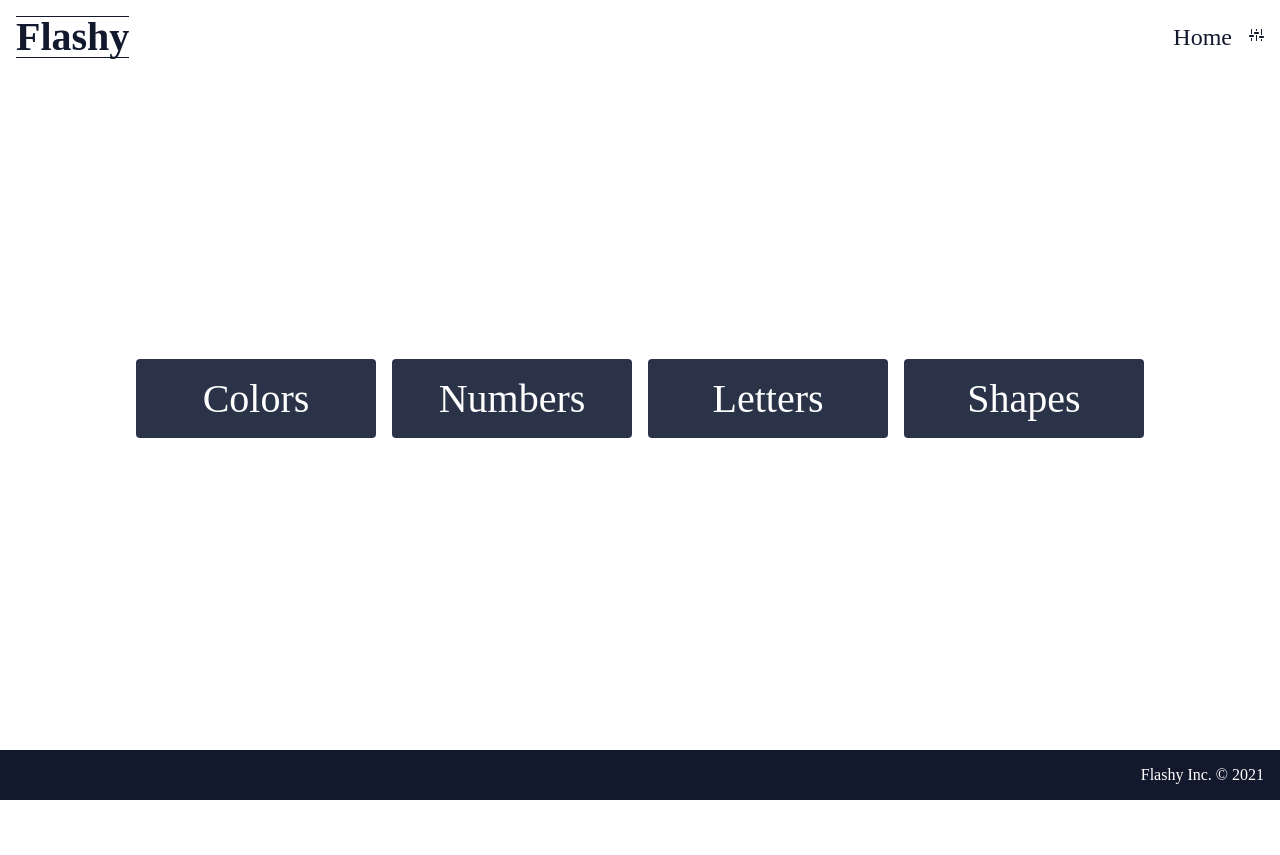
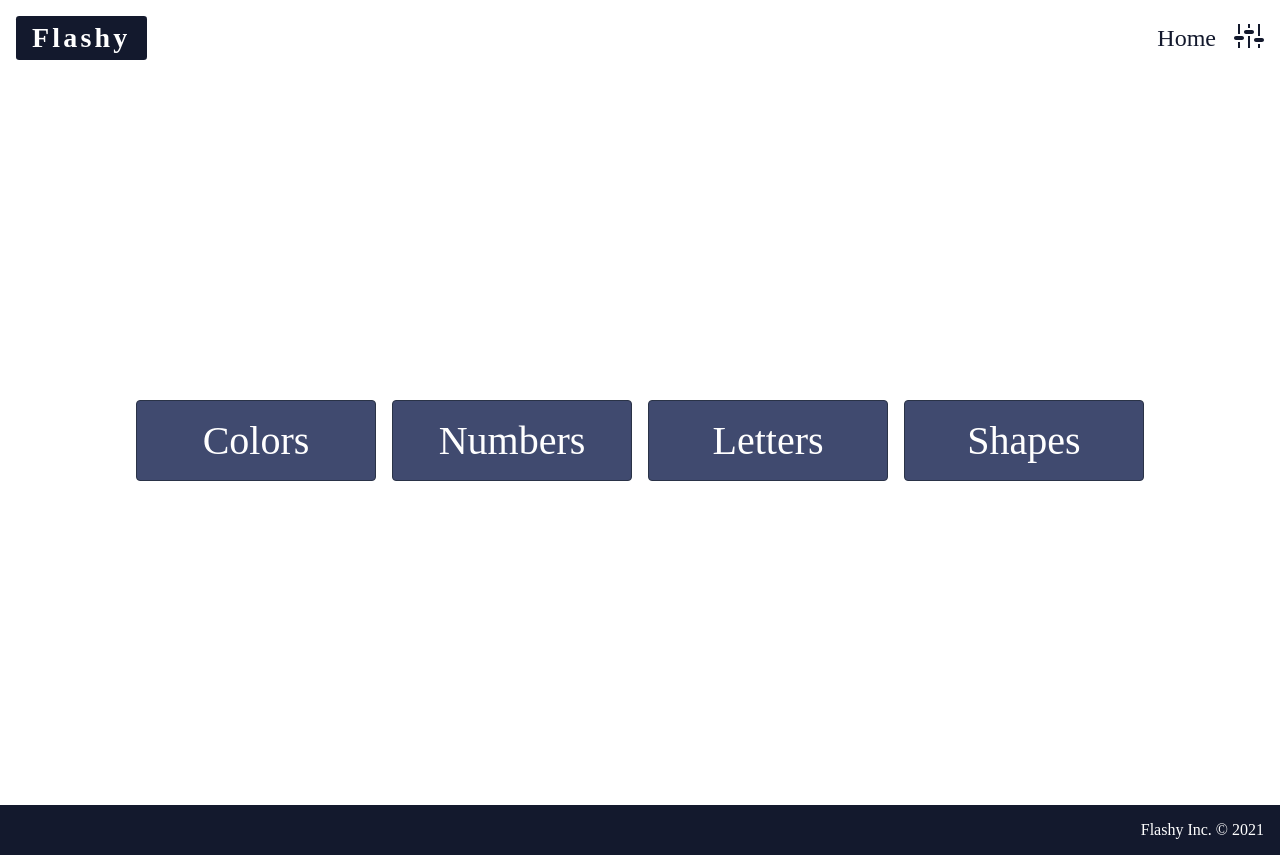
Before and after one commit to gbsimon87/flashy-react, a React (Create React App) app: page / in a window 1280 px wide. Before the commit the page ends 803 px from the top, so only its background shows below. Built offline with nearby package versions, Linux system fonts and the light colour scheme.

Commit message:
fix dark and light modes throughout app

```diff
--- a/src/components/Colors.js
+++ b/src/components/Colors.js
@@ -4,7 +4,7 @@ import { useGlobalContext } from '../context';
 import SectionFooter from './ui/SectionFooter';
 
 function Colors({ randomColors }) {
-  const { autoplay } = useGlobalContext();
+  const { autoplay, theme } = useGlobalContext();
 
   const [colors] = useState(randomColors);
   const [index, setIndex] = useState(0);
@@ -50,7 +50,7 @@ function Colors({ randomColors }) {
   }, [])
 
   return (
-    <div className="colors">
+    <div className="colors" style={theme.main}>
       <section className="section__body">
         {randomColors.map((colours, personIndex) => {
           const { name } = colours;
@@ -70,7 +70,7 @@ function Colors({ randomColors }) {
                 className="slide-background-color"
                 style={{ backgroundColor: `${name}` }}
                 />
-              <div className="article__controls">
+              <div className="article__controls" style={theme.main}>
                 <h4>{name}</h4>
               </div>
             </article>
--- a/src/components/Home.js
+++ b/src/components/Home.js
@@ -8,7 +8,7 @@ function Home() {
   const { theme } = useGlobalContext();
   return (
     <>
-      <div className="home" style={theme}>
+      <div className="home" style={theme.main}>
         <section className="section__body">
           <div className="game">
             <Link to="/colors">Colors</Link>
--- a/src/components/Settings.js
+++ b/src/components/Settings.js
@@ -7,7 +7,7 @@ function Settings() {
   const isDarkMode = theme === themes.light ? false : true;
 
   return (
-    <div className="settings" style={theme}>
+    <div className="settings" style={theme.main}>
       <div className="settings__options">
         <div className="setting">
           <div>Autoplay</div>
--- a/src/components/ui/Nav.js
+++ b/src/components/ui/Nav.js
@@ -6,21 +6,19 @@ function Nav() {
   const { pageTitle, theme } = useGlobalContext();
 
   return (
-    <nav className="nav" style={theme}>
+    <nav className="nav" style={theme.nav}>
       <header className="nav__header">
         <Link to="/" style={theme}>
-          <h2 className="logo">Flashy</h2>
+          <h3 className="logo">Flashy</h3>
         </Link>
       </header>
-      <div className="nav__right">
-        <div className="page-title">
+      <div className="nav__right" >
+        <div className="page-title" style={theme.nav}>
           { pageTitle }
         </div>
-        <div className="nav__right--settings">
-          <Link style={theme} to="/settings">
-            <GoSettings />
-          </Link>
-        </div>
+        <Link style={theme.nav} to="/settings" className="nav-settings">
+          <GoSettings size="2rem" />
+        </Link>
       </div>
     </nav>
   )
--- a/src/components/ui/SectionFooter.js
+++ b/src/components/ui/SectionFooter.js
@@ -12,7 +12,7 @@ function SectionFooter({
   const { theme } = useGlobalContext();
 
   return (
-    <section className="section__footer">
+    <section className="section__footer" style={theme.footer}>
       <button
         className="button section__body__button"
         style={theme}
--- a/src/context.js
+++ b/src/context.js
@@ -19,12 +19,32 @@ const themeColors = {
 
 export const themes = {
   dark: {
-    color: themeColors.white,
-    background: themeColors.primary5,
+    nav: {
+      color: themeColors.white,
+      background: themeColors.primary5,
+    },
+    main: {
+      color: themeColors.white,
+      background: themeColors.primary4,
+    },
+    footer: {
+      color: themeColors.white,
+      background: themeColors.primary4,
+    },
   },
   light: {
-    color: themeColors.primary5,
-    background: themeColors.white,
+    nav: {
+      color: themeColors.primary5,
+      background: themeColors.white,
+    },
+    main: {
+      color: themeColors.primary5,
+      background: themeColors.white,
+    },
+    footer: {
+      color: themeColors.primary5,
+      background: themeColors.white,
+    },
   },
 }
 
--- a/src/index.css
+++ b/src/index.css
@@ -86,26 +86,35 @@ End Global Styles
   padding: 1rem;
 }
 
-.nav .nav__header {
-  border-top: 1px solid var(--clr-primary-5);
-  border-bottom: 1px solid var(--clr-primary-5);
+.nav .nav__header .logo {
+  background: var(--clr-primary-5);
+  color: white;
+  border-radius: 0.2rem;
+  padding: 0.5rem 1rem;
+  letter-spacing: 0.2rem;
 }
 
-.nav__right {
+.nav .nav__right {
   display: flex;
   justify-content: space-around;
   align-items: center;
   gap: 1rem;
+  color: var(--clr-primary-4);
+
 }
 
 .nav .nav__right .page-title {
   font-size: 1.5rem;
-  /* color: var(--clr-primary-2); */
   text-transform: capitalize;
+  color: var(--clr-primary-4);
 }
 
-.nav__right--settings {
-  color: var(--clr-primary-2);
+.nav .nav__right .nav-settings {
+  color: var(--clr-primary-4);
+}
+
+.nav .nav__right--settings svg {
+  color: var(--clr-primary-4);
 }
 
 .section-center {
@@ -229,12 +238,13 @@ article.nextSlide {
 .section__footer button {
   padding: 1rem;
   border-radius: 0.5rem;
-  border: 1px solid pink;
   flex-basis: 30%;
   display: flex;
   justify-content: center;
   align-items: center;
   cursor: pointer;
+  border: none;
+  background: white;
 }
 
 .section__footer button svg {
@@ -284,12 +294,23 @@ article.nextSlide {
 
 .home .section__body .game a {
   min-width: 15rem;
+  border: 1px solid var(--clr-primary-4);
+  border-radius: 0.25rem;
   display: flex;
   justify-content: center;
-  background: var(--clr-primary-4);
   color: white;
   padding: 1rem;
-  border-radius: 0.25rem;
+  background: var(--clr-primary-3);
+}
+
+.home .section__body .game a:hover {
+  background-color: var(--clr-primary-5);
+  border: 1px solid var(--clr-primary-5);
+}
+
+.home .section__body .game a:active {
+  background-color: var(--clr-primary-2);
+  border: 1px solid var(--clr-primary-2);
 }
 
 .colors, .numbers, .letters, .shapes, .game-template {
@@ -327,6 +348,7 @@ article.nextSlide {
   flex-flow: column;
   align-items: center;
   padding: 1rem;
+  justify-content: center;
 }
 
 .settings h2 {
@@ -367,3 +389,20 @@ article.nextSlide {
     width: 95vw;
   }
 }
+
+@media only screen and (orientation: landscape) {
+  .footer {
+    position: inherit;
+  }
+  .home {
+    padding-bottom: 0;
+  }
+  .section__body .article {
+    flex-flow: row;
+  }
+  .letters .slide-background-color p,
+  .numbers .slide-background-color p,
+  .shapes .slide-background-color p {
+    font-size: 5rem;
+  }
+}
--- a/src/reducer.js
+++ b/src/reducer.js
@@ -31,7 +31,6 @@ const reducer = (state, action) => {
     case "TOGGLE_THEME":
       const { currentTheme, themes } = payload;
       const theme = currentTheme === themes.light ? themes.dark : themes.light
-
       return { ...state, theme }
 
     case "CHANGE_GAME_TYPE":
```
